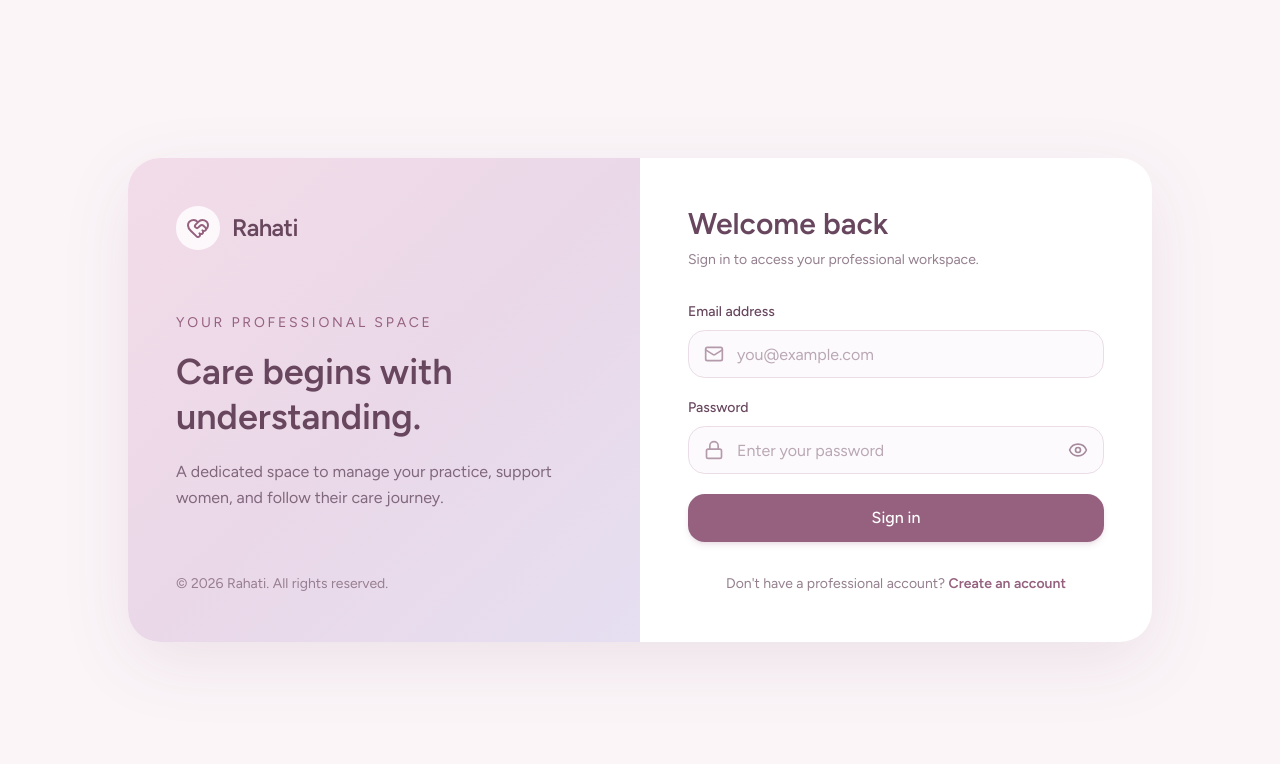
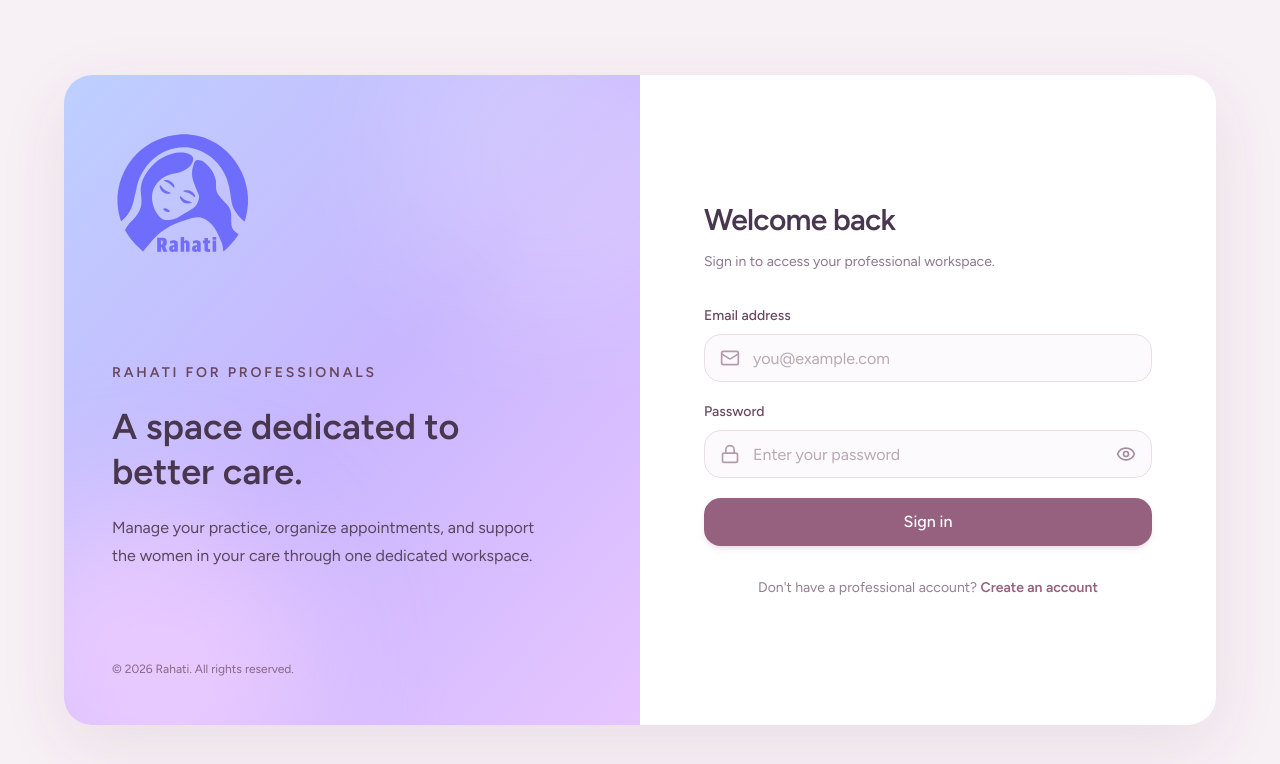
Before and after one commit to meriemchebab/Rahati, a Next.js app in the folder frontend/: page /login in a window 1280 px wide. Shown: the top 764 px of the page. Built offline with nearby package versions, Linux system fonts and the light colour scheme; no server answers.

Commit message:
feat(auth): add shared authentication layout

```diff
--- a/frontend/src/components/auth/AuthLayout.tsx
+++ b/frontend/src/components/auth/AuthLayout.tsx
@@ -1,6 +1,6 @@
+import Image from "next/image";
+import Link from "next/link";
 import type { ReactNode } from "react";
-import Link from "next/link";
-import { HeartHandshake } from "lucide-react";
 
 interface AuthLayoutProps {
   children: ReactNode;
@@ -14,51 +14,65 @@ export default function AuthLayout({
   description,
 }: AuthLayoutProps) {
   return (
-    <main className="min-h-screen bg-[#fbf5f8] flex items-center justify-center p-5">
-      <div className="w-full max-w-5xl grid md:grid-cols-2 bg-white rounded-[32px] overflow-hidden shadow-[0_20px_70px_rgba(103,55,85,0.10)]">
-        <section className="hidden md:flex flex-col justify-between bg-gradient-to-br from-[#f3dce9] via-[#ead8e8] to-[#e5dff1] p-12">
-          <Link href="/login" className="flex items-center gap-3">
-            <div className="w-11 h-11 rounded-2xl bg-white/80 flex items-center justify-center">
-              <HeartHandshake className="w-6 h-6 text-[#95617f]" />
-            </div>
+    <main className="min-h-screen bg-[#f7f0f5] flex items-center justify-center p-4 sm:p-8">
+      <div className="w-full max-w-6xl min-h-[650px] grid md:grid-cols-2 overflow-hidden rounded-[28px] bg-white shadow-[0_20px_70px_rgba(103,55,85,0.09)]">
+        {/* Branding section */}
+        <section className="relative hidden md:flex flex-col justify-between overflow-hidden bg-gradient-to-br from-[#BDCFFF] via-[#C8B6FE] to-[#E7C5FF] p-12">
+          <div className="absolute -right-20 -top-20 h-80 w-80 rounded-full bg-white/20 blur-3xl" />
+          <div className="absolute -bottom-24 -left-20 h-80 w-80 rounded-full bg-[#FED5FF]/60 blur-3xl" />
 
-            <span className="text-2xl font-semibold tracking-tight text-[#68475e]">
-              Rahati
-            </span>
+          <Link href="/login" className="relative z-10">
+            <Image
+              src="/images/rahati-logo.svg"
+              alt="Rahati"
+              width={150}
+              height={65}
+              priority
+              className="h-auto w-[145px] object-contain"
+            />
           </Link>
 
-          <div className="max-w-sm">
-            <p className="text-sm uppercase tracking-[0.2em] text-[#95617f] mb-4">
-              Your professional space
-            </p>
+          <div className="relative z-10 max-w-md">
+            <span className="text-sm font-semibold uppercase tracking-[0.2em] text-[#68475e]">
+              Rahati for professionals
+            </span>
 
-            <h1 className="text-4xl font-semibold leading-tight text-[#68475e]">
-              Care begins with understanding.
+            <h1 className="mt-5 text-4xl font-semibold leading-tight text-[#49364f]">
+              A space dedicated to better care.
             </h1>
 
-            <p className="mt-5 text-[#80677c] leading-relaxed">
-              A dedicated space to manage your practice, support women, and
-              follow their care journey.
+            <p className="mt-5 text-base leading-7 text-[#59465f]">
+              Manage your practice, organize appointments, and support the women
+              in your care through one dedicated workspace.
             </p>
           </div>
 
-          <p className="text-sm text-[#987e91]">
-            © {new Date().getFullYear()} Rahati. All rights reserved.
+          <p className="relative z-10 text-xs text-[#68475e]/75">
+            © 2026 Rahati. All rights reserved.
           </p>
         </section>
 
-        <section className="flex items-center justify-center p-7 sm:p-12">
+        {/* Form section */}
+        <section className="flex items-center justify-center px-6 py-12 sm:px-12">
           <div className="w-full max-w-md">
-            <div className="md:hidden flex items-center gap-2 mb-10">
-              <HeartHandshake className="w-7 h-7 text-[#95617f]" />
-              <span className="text-2xl font-semibold text-[#68475e]">
-                Rahati
-              </span>
+            <div className="mb-10 md:hidden">
+              <Image
+                src="/images/rahati-logo.svg"
+                alt="Rahati"
+                width={130}
+                height={55}
+                priority
+                className="h-auto w-[130px] object-contain"
+              />
             </div>
 
-            <h2 className="text-3xl font-semibold text-[#68475e]">{title}</h2>
+            <h2 className="text-3xl font-semibold tracking-tight text-[#49364f]">
+              {title}
+            </h2>
 
-            <p className="mt-2 mb-8 text-sm text-[#947f8e]">{description}</p>
+            <p className="mt-3 mb-8 text-sm leading-6 text-[#8d788c]">
+              {description}
+            </p>
 
             {children}
           </div>
```
